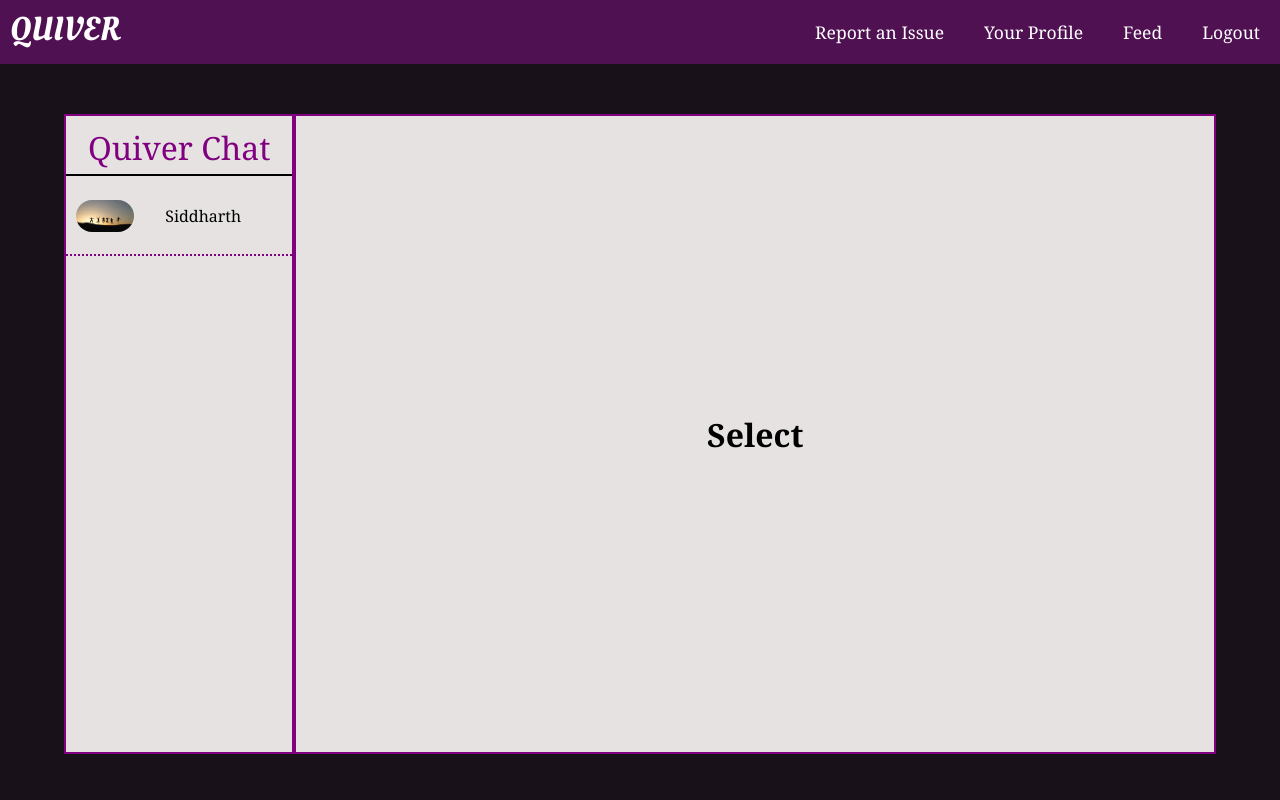
After one commit to Sid200026/Quiver, a Django app: page /ws/chat/ in a window 1280 px wide. The commit adds this page. Run offline with Django 3.2, Linux system fonts and the light colour scheme; the visitor is signed in with stand-in values (Sample User, id 1).

Commit message:
Backend completed for chat, Frontend WIP

```diff
--- a/Quiver/Quiver/settings.py
+++ b/Quiver/Quiver/settings.py
@@ -130,3 +130,9 @@ MEDIA_URL = '/media/'
 MEDIA_ROOT = os.path.join(BASE_DIR, 'media')
 
 ASGI_APPLICATION = "Quiver.routing.application"
+
+CHANNEL_LAYERS = {
+    "default": {
+        "BACKEND": "channels.layers.InMemoryChannelLayer"
+    }
+}
--- a/Quiver/Quiver/urls.py
+++ b/Quiver/Quiver/urls.py
@@ -17,6 +17,7 @@ from django.contrib import admin
 from django.urls import path, include
 
 urlpatterns = [
+    path('ws/chat/', include('chat.urls')),
     path('', include('loginsignup.urls')),
     path('admin/', admin.site.urls),
 ]
--- /dev/null
+++ b/Quiver/chat/static/chat/CSS/chat_list.css
@@ -0,0 +1,144 @@
+* {
+    margin: 0px;
+    padding: 0px;
+    box-sizing: border-box;
+    overflow: hidden;
+}
+
+html {
+    background-color: rgb(24, 17, 26);
+}
+
+body {
+    font-family: Georgia, 'Times New Roman', Times, serif;
+    height: 100vh;
+}
+ul {
+    list-style-type: none;
+    margin: 0;
+    padding: 0;
+    overflow: hidden;
+    background-color: rgb(79, 17, 82);
+  }
+
+  li {
+    float: right;
+  }
+
+  li a {
+    display: block;
+    color: white;
+    text-align: center;
+    padding: 20px 20px;
+    text-decoration: none;
+    font-size: 17.5;
+    font-weight: 400;
+  }
+
+
+  li a:hover {
+    background-color: rgb(107, 16, 107);
+  }
+
+  /* navigation bar*/
+  .navQuiver {
+    float: left;
+    font-size: 33;
+    color: white;
+    font-family: 'Oleo Script', cursive;
+    font-weight: 100;
+    margin-top: 7;
+    margin-left: 10;
+
+  }
+
+  .container{
+    margin-top:50px;
+    width:100%;
+    height:80%;
+    display: flex;
+    justify-content: center;
+  }
+  .chatwindow{
+    width:90%;
+    position: relative;
+    height:100%;
+  }
+  .chatusers{
+    position: absolute;
+    left:0px;
+    height:100%;
+    width:20%;
+    background: rgb(230, 226, 226);
+    display: flex;
+    flex-direction: column;
+    align-items: center;
+    border:2px solid purple;
+  }
+  .heading{
+    margin-top:10px;
+    padding-bottom: 9px;
+    border-bottom: 2px solid black;
+    width:100%;
+    text-align: center;
+    font-weight: 100;
+    color:purple
+  }
+  .chatmessage{
+    position: absolute;
+    right:0px;
+    width: 80%;
+    height:100%;
+    background: rgb(230, 226, 226);
+    border:2px solid purple;
+    display: flex;
+    justify-content: center;
+    align-items: center;
+  }
+  .userlogo{
+    width:70px;
+    height:auto;
+    border-radius: 20px;
+    margin-left: 10px;
+  }
+  .userimage{
+    position: absolute;
+    height:50px;
+    width:30%;
+    display: flex;
+    justify-content: center;
+    align-items: center;
+  }
+  .userlist{
+    width:100%;
+    height:100%;
+    overflow-y: scroll;
+  }
+  ::-webkit-scrollbar {
+      width: 0px;
+      background: transparent;
+  }
+  ::-webkit-scrollbar-thumb {
+      background: #FF0000;
+  }
+  .user{
+    position: relative;;
+    padding-top: 15px;
+    padding-bottom: 15px;
+    width:100%;
+    height: 80px;
+    border-bottom: 2px dotted purple;
+  }
+  .usertext{
+    position: absolute;
+    right:10px;
+    width:70%;
+    display: flex;
+    justify-content: center;
+    align-items: center;
+    height:50px;
+  }
+  .container a{
+    text-decoration: none;
+    color:black;
+  }
--- /dev/null
+++ b/Quiver/chat/templates/chat/chat_list.html
@@ -0,0 +1,52 @@
+{% load static %}
+<html>
+<head>
+    <meta name="viewport" content="width=device-width, initial-scale=1.0">
+    <link rel="stylesheet" href={% static 'chat/CSS/chat_list.css' %}>
+    <link href="https://fonts.googleapis.com/css?family=Oleo+Script&display=swap" rel="stylesheet">
+    <title>Quiver</title>
+</head>
+<body>
+    <header>
+        <div class="navbar">
+            <nav>
+                <ul>
+                    <li><a href={% url 'loginsignup:logout' %}>Logout</a></li>
+                    <li><a href={% url 'loginsignup:login' %}>Feed</a></li>
+                    <li><a href={% url 'loginsignup:login' %}>Your Profile</a></li>
+                    <li><a target="_blank" href="https://github.com/Sid200026/Quiver/issues/new">Report an Issue</a></li>
+                    <div class="newfont">
+                        <a href={% url 'loginsignup:landing'%} class="main">
+                            <li class="navQuiver">QUIVER</li>
+                        </a>
+                    </div>
+                </ul>
+            </nav>
+        </div>
+    </header>
+    <div class="container">
+        <div class="chatwindow">
+            <div class="chatusers">
+                <h1 class="heading">Quiver Chat</h1>
+                <div class="userlist">
+                    <div class="userholder">
+                        <a href="#">
+                            <div class="user">
+                                <div class="userimage">
+                                    <img class="userlogo" src={% static 'loginsignup/friends.jpeg'%}></img>
+                                </div>
+                                <div class="usertext">
+                                    <p>Siddharth</p>
+                                </div>
+                            </div>
+                        <a>
+                    </div>
+                </div>
+            </div>
+            <div class="chatmessage">
+                <h1>Select </h1>
+            </div>
+        </div>
+    </div>
+</body>
+</html>
--- /dev/null
+++ b/Quiver/chat/urls.py
@@ -0,0 +1,9 @@
+from django.urls import path, re_path
+from .views import ChatListView, room
+
+app_name = 'chat'
+
+urlpatterns = [
+    path('<str:urlparam>/', room, name="room"),
+    path('', ChatListView.as_view(), name="chatList"),
+]
--- a/Quiver/chat/views.py
+++ b/Quiver/chat/views.py
@@ -1,3 +1,11 @@
 from django.shortcuts import render
+from django.views.generic import TemplateView
+from django.contrib.auth.mixins import LoginRequiredMixin
 
-# Create your views here.
+class ChatListView(LoginRequiredMixin,TemplateView):
+    template_name="chat/chat_list.html"
+
+def room(request, urlparam):
+    return render(request, 'chat/room.html', {
+        'room_name': urlparam
+    })
--- a/Quiver/loginsignup/static/loginsignup/CSS/landing.css
+++ b/Quiver/loginsignup/static/loginsignup/CSS/landing.css
@@ -42,8 +42,6 @@ ul {
     padding: 0;
     overflow: hidden;
     background-color: rgb(79, 17, 82);
-
-
 }
 
 li {
--- a/Quiver/loginsignup/static/loginsignup/CSS/loginpagestyle.css
+++ b/Quiver/loginsignup/static/loginsignup/CSS/loginpagestyle.css
@@ -235,3 +235,6 @@ li a:hover {
   font-size: 17;
   color: rgb(174, 75, 75);
 }
+.success{
+  color:rgb(50, 163, 50);
+}
--- a/Quiver/loginsignup/views.py
+++ b/Quiver/loginsignup/views.py
@@ -162,7 +162,7 @@ class ResendCodeView(RedirectView):
 
 
 class LogoutView(RedirectView):
-    permanent = True
+    permanent = False
     pattern_name = "loginsignup:login"
 
     def dispatch(self, request, *args, **kwargs):
```
Also changed, not shown: Quiver/Quiver/routing.py (+10 -2 lines), Quiver/chat/consumers.py (added, +46 -0 lines), Quiver/chat/routing.py (added, +8 -0 lines), Quiver/chat/templates/chat/room.html (added, +47 -0 lines), Quiver/loginsignup/templates/loginsignup/loginpage_.html (+5 -2 lines).
